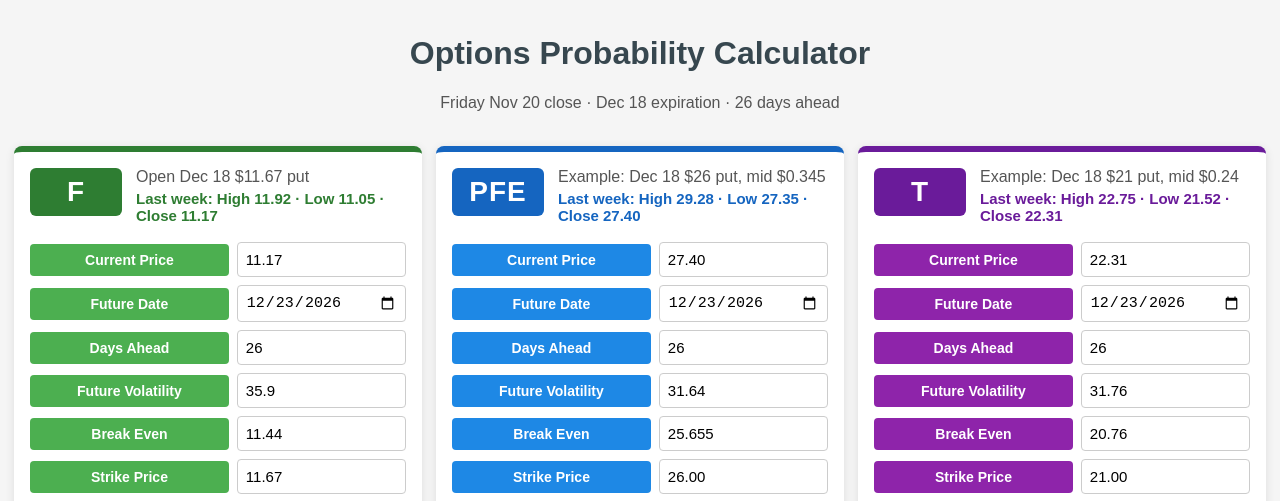
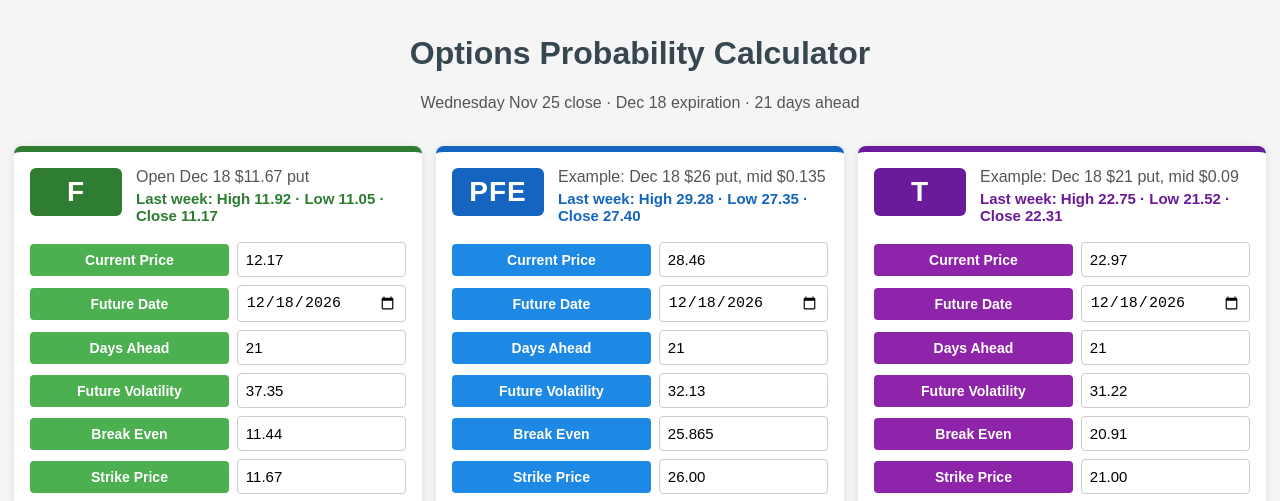
Before and after one commit to webguy125/probcalc, a plain HTML site: page index.html in a window 1280 px wide. Shown: the top 501 px of the page. Drawn offline with Linux system fonts and the light colour scheme.

Commit message:
Update calculator for Nov 25 close, 21 days to Dec 18

```diff
--- a/index.html
+++ b/index.html
@@ -50,17 +50,17 @@ button:hover { background: var(--darker); }
 </head>
 <body>
 <h1>Options Probability Calculator</h1>
-<p class="page-sub">Friday Nov 20 close · Dec 18 expiration · 26 days ahead</p>
+<p class="page-sub">Wednesday Nov 25 close · Dec 18 expiration · 21 days ahead</p>
 
 <div class="container card-f">
   <div class="card-header">
     <div class="ticker">F</div>
     <div class="card-title"><p class="subtitle">Open Dec 18 $11.67 put</p><p class="hlc" id="F_hlc"></p></div>
   </div>
-  <div class="row"><label>Current Price</label><input type="number" id="F_currentPrice" value="11.17" step="0.01"></div>
+  <div class="row"><label>Current Price</label><input type="number" id="F_currentPrice" value="12.17" step="0.01"></div>
   <div class="row"><label>Future Date</label><input type="date" id="F_futureDate"></div>
-  <div class="row"><label>Days Ahead</label><input type="number" id="F_daysAhead" value="26" min="1"></div>
-  <div class="row"><label>Future Volatility</label><input type="number" id="F_volatility" value="35.9" step="0.1" min="0.1"></div>
+  <div class="row"><label>Days Ahead</label><input type="number" id="F_daysAhead" value="21" min="1"></div>
+  <div class="row"><label>Future Volatility</label><input type="number" id="F_volatility" value="37.35" step="0.1" min="0.1"></div>
   <div class="row"><label>Break Even</label><input type="number" id="F_target1" value="11.44" step="0.01"></div>
   <div class="row"><label>Strike Price</label><input type="number" id="F_target2" value="11.67" step="0.01"></div>
   <input type="hidden" id="F_pivHigh" value="11.92">
@@ -82,13 +82,13 @@ button:hover { background: var(--darker); }
 <div class="container card-pfe">
   <div class="card-header">
     <div class="ticker">PFE</div>
-    <div class="card-title"><p class="subtitle">Example: Dec 18 $26 put, mid $0.345</p><p class="hlc" id="PFE_hlc"></p></div>
+    <div class="card-title"><p class="subtitle">Example: Dec 18 $26 put, mid $0.135</p><p class="hlc" id="PFE_hlc"></p></div>
   </div>
-  <div class="row"><label>Current Price</label><input type="number" id="PFE_currentPrice" value="27.40" step="0.01"></div>
+  <div class="row"><label>Current Price</label><input type="number" id="PFE_currentPrice" value="28.46" step="0.01"></div>
   <div class="row"><label>Future Date</label><input type="date" id="PFE_futureDate"></div>
-  <div class="row"><label>Days Ahead</label><input type="number" id="PFE_daysAhead" value="26" min="1"></div>
-  <div class="row"><label>Future Volatility</label><input type="number" id="PFE_volatility" value="31.64" step="0.01" min="0.1"></div>
-  <div class="row"><label>Break Even</label><input type="number" id="PFE_target1" value="25.655" step="0.001"></div>
+  <div class="row"><label>Days Ahead</label><input type="number" id="PFE_daysAhead" value="21" min="1"></div>
+  <div class="row"><label>Future Volatility</label><input type="number" id="PFE_volatility" value="32.13" step="0.01" min="0.1"></div>
+  <div class="row"><label>Break Even</label><input type="number" id="PFE_target1" value="25.865" step="0.001"></div>
   <div class="row"><label>Strike Price</label><input type="number" id="PFE_target2" value="26.00" step="0.01"></div>
   <input type="hidden" id="PFE_pivHigh" value="29.28">
   <input type="hidden" id="PFE_pivLow" value="27.35">
@@ -109,13 +109,13 @@ button:hover { background: var(--darker); }
 <div class="container card-t">
   <div class="card-header">
     <div class="ticker">T</div>
-    <div class="card-title"><p class="subtitle">Example: Dec 18 $21 put, mid $0.24</p><p class="hlc" id="T_hlc"></p></div>
+    <div class="card-title"><p class="subtitle">Example: Dec 18 $21 put, mid $0.09</p><p class="hlc" id="T_hlc"></p></div>
   </div>
-  <div class="row"><label>Current Price</label><input type="number" id="T_currentPrice" value="22.31" step="0.01"></div>
+  <div class="row"><label>Current Price</label><input type="number" id="T_currentPrice" value="22.97" step="0.01"></div>
   <div class="row"><label>Future Date</label><input type="date" id="T_futureDate"></div>
-  <div class="row"><label>Days Ahead</label><input type="number" id="T_daysAhead" value="26" min="1"></div>
-  <div class="row"><label>Future Volatility</label><input type="number" id="T_volatility" value="31.76" step="0.01" min="0.1"></div>
-  <div class="row"><label>Break Even</label><input type="number" id="T_target1" value="20.76" step="0.01"></div>
+  <div class="row"><label>Days Ahead</label><input type="number" id="T_daysAhead" value="21" min="1"></div>
+  <div class="row"><label>Future Volatility</label><input type="number" id="T_volatility" value="31.22" step="0.01" min="0.1"></div>
+  <div class="row"><label>Break Even</label><input type="number" id="T_target1" value="20.91" step="0.01"></div>
   <div class="row"><label>Strike Price</label><input type="number" id="T_target2" value="21.00" step="0.01"></div>
   <input type="hidden" id="T_pivHigh" value="22.75">
   <input type="hidden" id="T_pivLow" value="21.52">
@@ -161,7 +161,7 @@ function initDate(prefix, days) {
 }
 window.onload = function() {
   const prefixes = ['F_', 'PFE_', 'T_'];
-  const days = 26;
+  const days = 21;
   prefixes.forEach(function(prefix) {
     bindCard(prefix);
     initDate(prefix, days);
```
